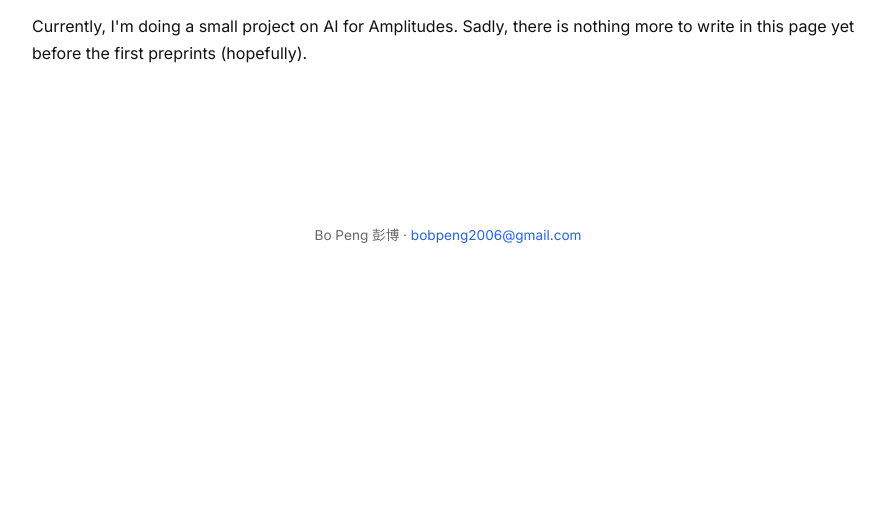
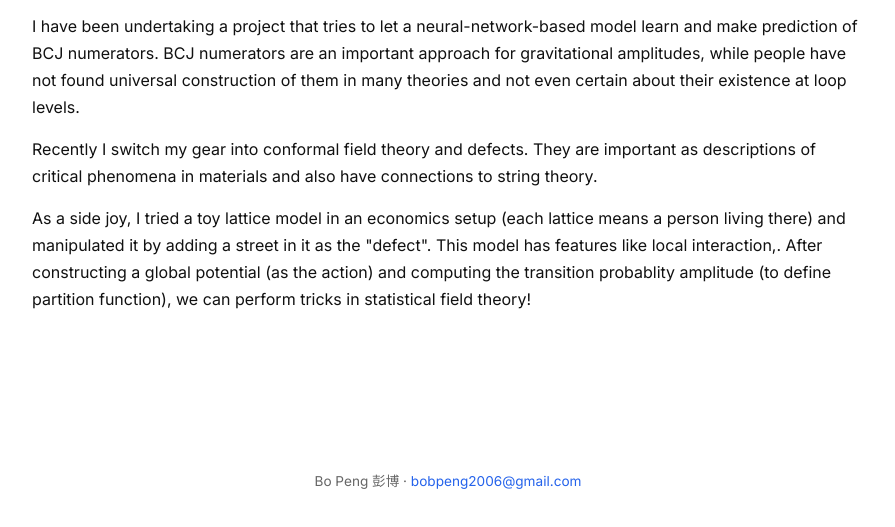
Before and after one commit to B0b-Peng/B0b-Peng.github.io, a plain HTML site: page research.html in a window 1280 px wide. Shown: the part 183-710 px from the top of the page, without its empty margins (192-1087 px from the left). Drawn offline with Linux system fonts and the light colour scheme.

Commit message:
Update research.html

```diff
--- a/research.html
+++ b/research.html
@@ -27,7 +27,9 @@
 
   <main class="container">
     <h1 class="title">Research</h1>
-    <p>Currently, I'm doing a small project on AI for Amplitudes. Sadly, there is nothing more to write in this page yet before the first preprints (hopefully).</p>
+    <p> I have been undertaking a project that tries to let a neural-network-based model learn and make prediction of BCJ numerators. BCJ numerators are an important approach for gravitational amplitudes, while people have not found universal construction of them in many theories and not even certain about their existence at loop levels.</p>
+    <p> Recently I switch my gear into conformal field theory and defects. They are important as descriptions of critical phenomena in materials and also have connections to string theory.  </p>
+    <p> As a side joy, I tried a toy lattice model in an economics setup (each lattice means a person living there) and manipulated it by adding a street in it as the "defect". This model has features like local interaction,. After constructing a global potential (as the action) and computing the transition probablity amplitude (to define partition function), we can perform tricks in statistical field theory! </p>
   </main>
 
   <footer class="footer">
```
